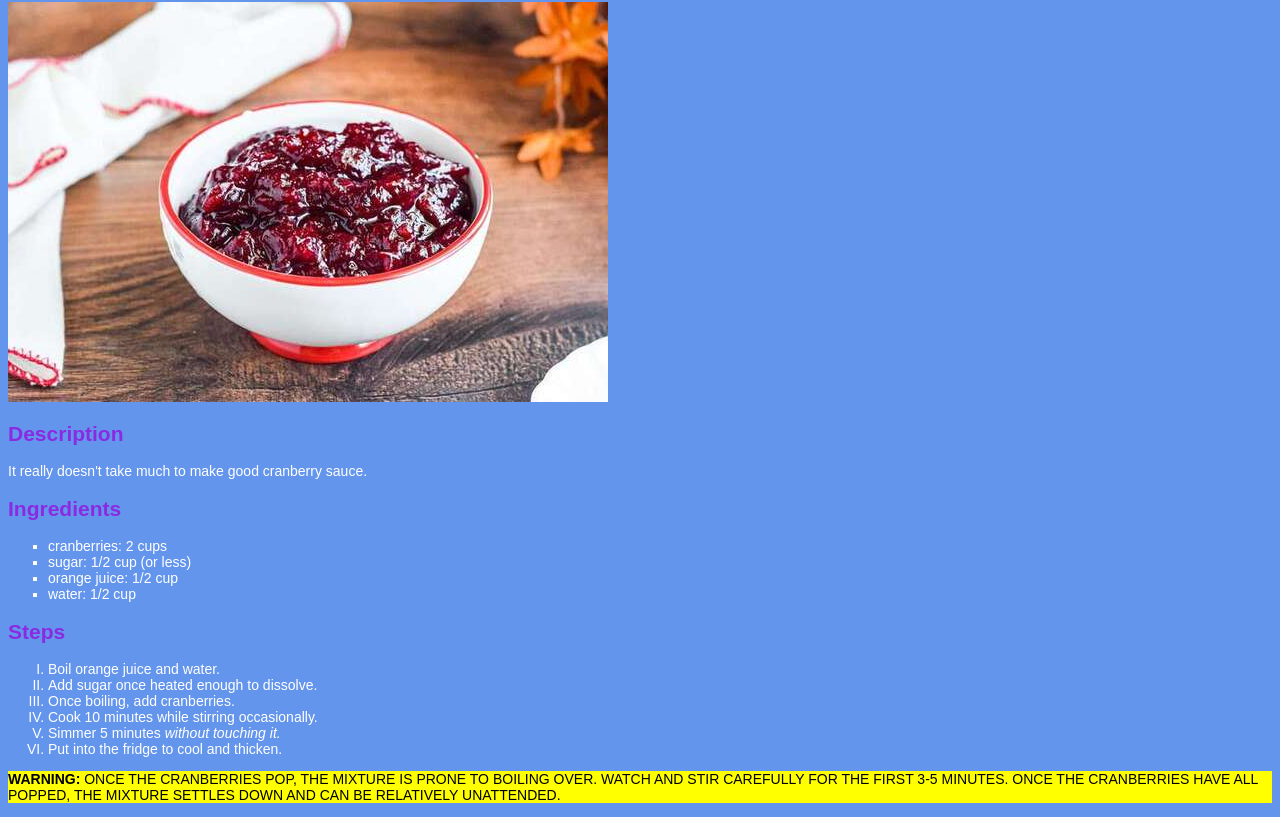
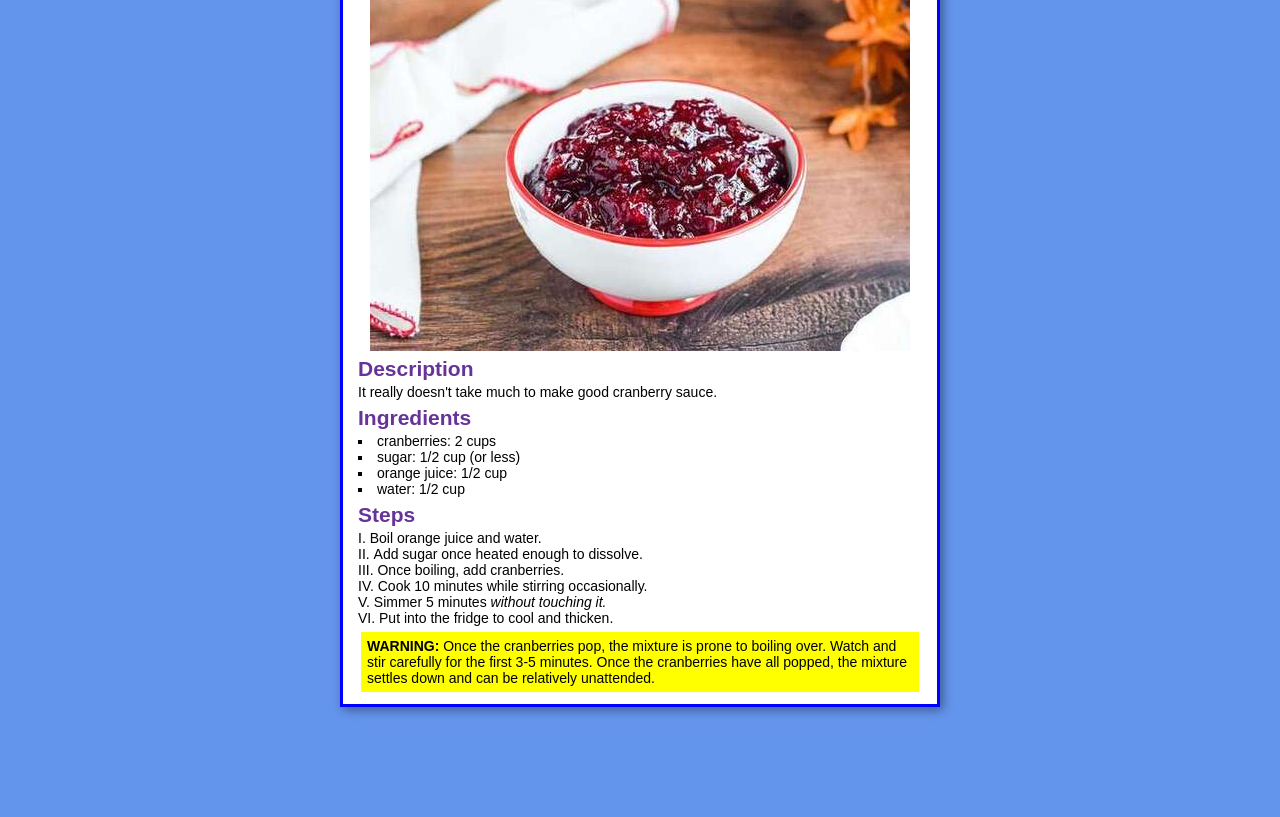
Before and after one commit to csgray/odin-recipes, a plain HTML site: page recipes/cranberry-sauce.html in a window 1280 px wide. Shown: the part 68-885 px from the top of the page. After the commit the page ends 800 px from the top, so only its background shows below. Drawn offline with Linux system fonts and the light colour scheme.

Commit message:
feat: Add box model to CSS
Overhauls the CSS with padding, margin, classes, different display
types, and generally makes the site look better.

```diff
--- a/recipes/cranberry-sauce.html
+++ b/recipes/cranberry-sauce.html
@@ -6,18 +6,24 @@
     <link rel="stylesheet" href="../styles.css" />
     <title>Cranberry Sauce</title>
   </head>
+
   <body>
+    <div class="introduction">
       <h1 class="page-title">Cranberry Sauce</h1>
       <img
-      src="../images/cranberry-sauce-600x400.jpg"
+        src="../images/cranberry-sauce-540x360.jpg"
         alt="A picture of cranberry sauce in a white bowl."
-      width="600"
-      height="400"
+        width="540"
+        height="360"
       />
+    </div>
 
+    <div class="description">
       <h2 class="section-header">Description</h2>
       <p>It really doesn't take much to make good cranberry sauce.</p>
+    </div>
 
+    <div class="ingredients">
       <h2 class="section-header">Ingredients</h2>
       <ul>
         <li>cranberries: 2 cups</li>
@@ -25,7 +31,9 @@
         <li>orange juice: 1/2 cup</li>
         <li>water: 1/2 cup</li>
       </ul>
+    </div>
 
+    <div class="steps">
       <h2 class="section-header">Steps</h2>
       <ol>
         <li>Boil orange juice and water.</li>
@@ -36,10 +44,11 @@
         <li>Put into the fridge to cool and thicken.</li>
       </ol>
       <p class="warning">
-      <strong>Warning:</strong> Once the cranberries pop, the mixture is prone
-      to boiling over. Watch and stir carefully for the first 3-5 minutes. Once
-      the cranberries have all popped, the mixture settles down and can be
-      relatively unattended.
+        <strong>WARNING:</strong> Once the cranberries pop, the mixture is prone
+        to boiling over. Watch and stir carefully for the first 3-5 minutes.
+        Once the cranberries have all popped, the mixture settles down and can
+        be relatively unattended.
       </p>
+    </div>
   </body>
 </html>
--- a/styles.css
+++ b/styles.css
@@ -1,8 +1,31 @@
+/* Box Behavior and Reset */
+* {
+  box-sizing: border-box;
+  padding: 0;
+  margin: 0;
+}
+
+/* Elements */
+html {
+  background-color: cornflowerblue;
+}
+
 body {
-  background-color: cornflowerblue;
+  width: 600px;
+  padding: 6px;
+  border: 3px solid blue;
+  margin: 6px auto;
+
+  background-color: white;
+  color: black;
+  box-shadow: 3px 3px 10px rgba(0, 0, 0, 0.4);
   font-family: "Fira Sans", Arial, Helvetica, sans-serif;
   font-size: 14px;
-  color: white;
+}
+
+img {
+  display: block;
+  margin: 0px auto;
 }
 
 a {
@@ -17,6 +40,12 @@ a:visited {
   text-decoration-color: rebeccapurple;
 }
 
+ul,
+ol {
+  list-style-position: inside;
+  margin: 3px;
+}
+
 ul li {
   list-style-type: square;
 }
@@ -25,23 +54,60 @@ ol li {
   list-style-type: upper-roman;
 }
 
+img {
+  max-width: 600px;
+  object-fit: contain;
+}
+
+p {
+  margin: 3px;
+}
+
+/* Organization Classes */
+.page-title {
+  color: rebeccapurple;
+  font-weight: 600;
+  margin: 6px;
+}
+
+.section-header {
+  color: rebeccapurple;
+  font-weight: 600;
+  margin: 3px;
+}
+
+.introduction,
+.description,
+.ingredients,
+.steps {
+  margin: 6px;
+}
+
+/* Information Classes */
 .note {
   background-color: lightgreen;
   color: black;
-}
-
-.page-title {
-  color: blueviolet;
-  font-weight: 600;
-}
-
-.section-header {
-  color: blueviolet;
-  font-weight: 600;
+  padding: 6px 6px;
+  margin: 6px;
 }
 
 .warning {
   background-color: yellow;
   color: black;
-  text-transform: uppercase;
+  padding: 6px 6px;
+  margin: 6px;
 }
+
+.recipe-button {
+  border: 2px solid black;
+  border-radius: 6px;
+  text-decoration: none;
+  text-align: center;
+  display: inline-block;
+  padding: 2px 4px;
+  margin: 4px auto;
+}
+
+.recipe-button a {
+  text-decoration: none;
+}
```
Also changed, not shown: index.html (+10 -6 lines), recipes/gluten-free-waffle-batter.html (+15 -3 lines), recipes/irish-cream.html (+15 -4 lines), recipes/peanut-butter-freezer-fudge.html (+17 -4 lines), recipes/unflour.html (+12 -0 lines), recipes/white-chicken-chili.html (+11 -2 lines), images/cranberry-sauce-540x360.jpg (added), images/cranberry-sauce-600x400.jpg (deleted), images/gluten-free-waffles-540x360.jpg (added), images/gluten-free-waffles-600x400.jpg (deleted). Lines whose indentation alone changed are shown as unchanged.
